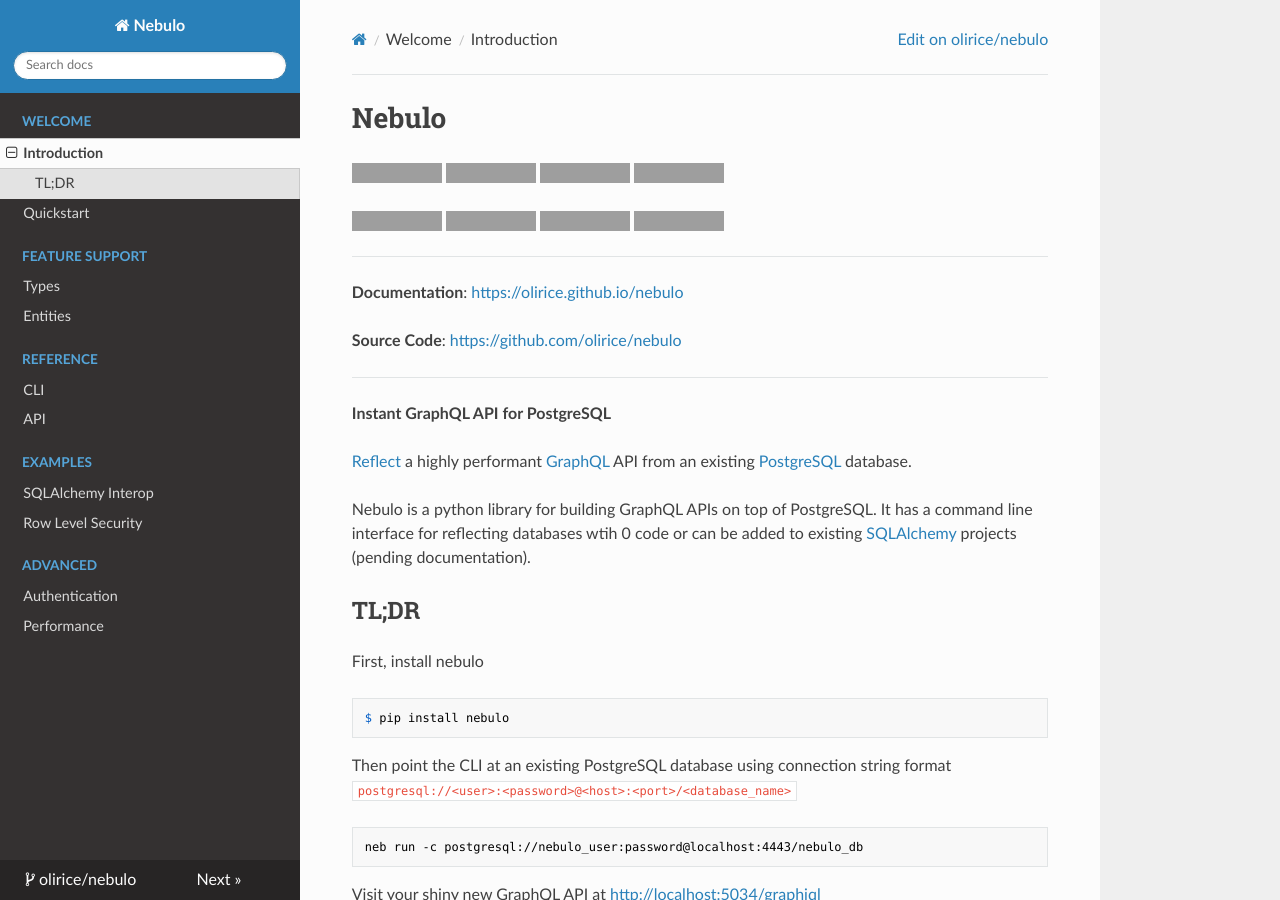
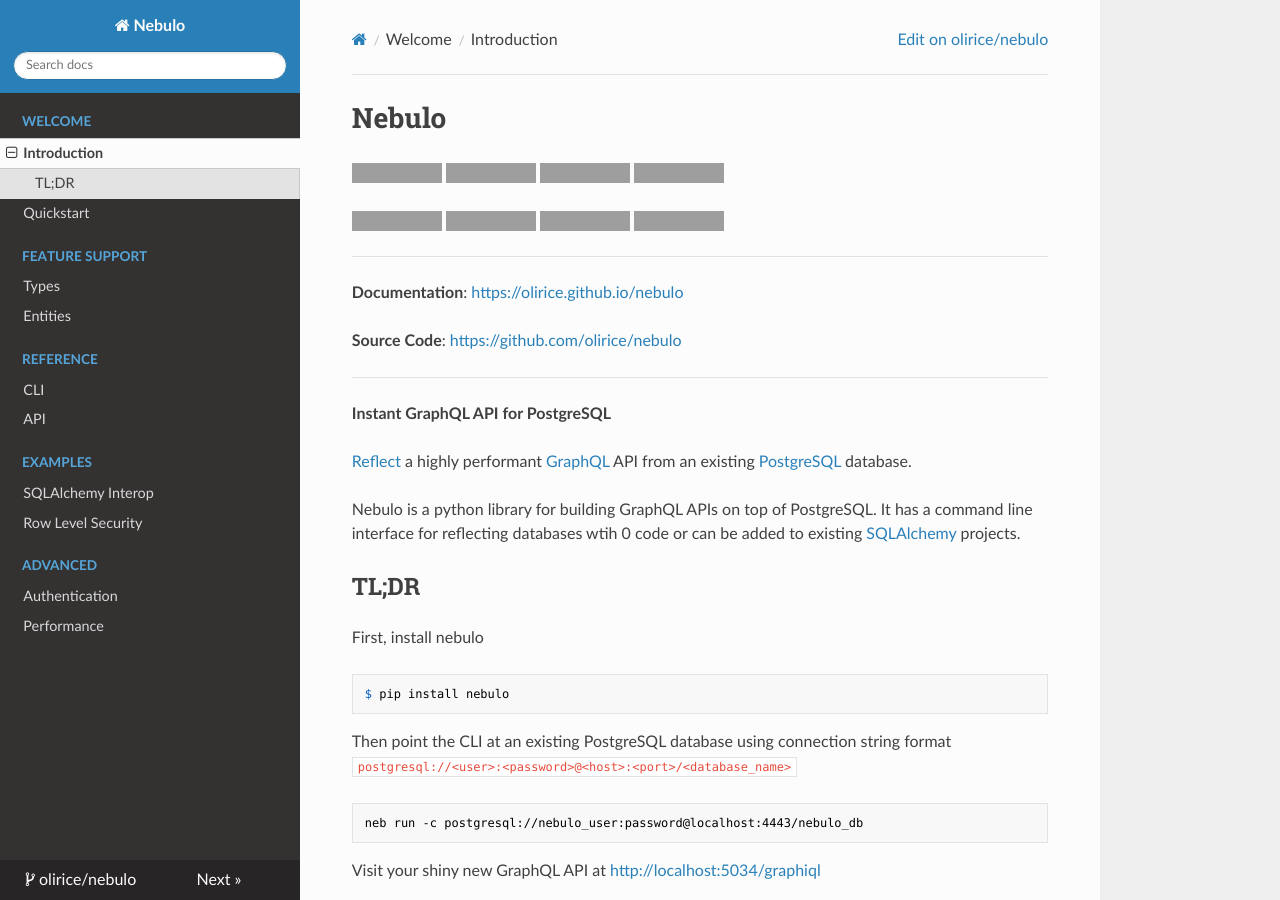
Before and after one commit to olirice/nebulo, an MkDocs documentation site: the page built from docs/index.md, in a window 1280 px wide and 900 px high, cut to the strip 0-900 px from the top of the window. Built offline with MkDocs 1.6.1, drawn with Linux system fonts in a browser that asks for light colours; nearby versions of some CDN libraries; grey boxes are pictures that could not be loaded.

Commit message:
update index reflecting sqla docs

```diff
--- a/docs/index.md
+++ b/docs/index.md
@@ -32,7 +32,7 @@
 
 [Reflect](https://en.wikipedia.org/wiki/Reflection_(computer_programming)) a highly performant [GraphQL](https://graphql.org/learn/) API from an existing [PostgreSQL](https://www.postgresql.org/) database.
 
-Nebulo is a python library for building GraphQL APIs on top of PostgreSQL. It has a command line interface for reflecting databases wtih 0 code or can be added to existing [SQLAlchemy](https://www.sqlalchemy.org/) projects (pending documentation).
+Nebulo is a python library for building GraphQL APIs on top of PostgreSQL. It has a command line interface for reflecting databases wtih 0 code or can be added to existing [SQLAlchemy](https://www.sqlalchemy.org/) projects.
 
 
 ## TL;DR
```
Also changed, not shown: README.md (+1 -1 lines).
